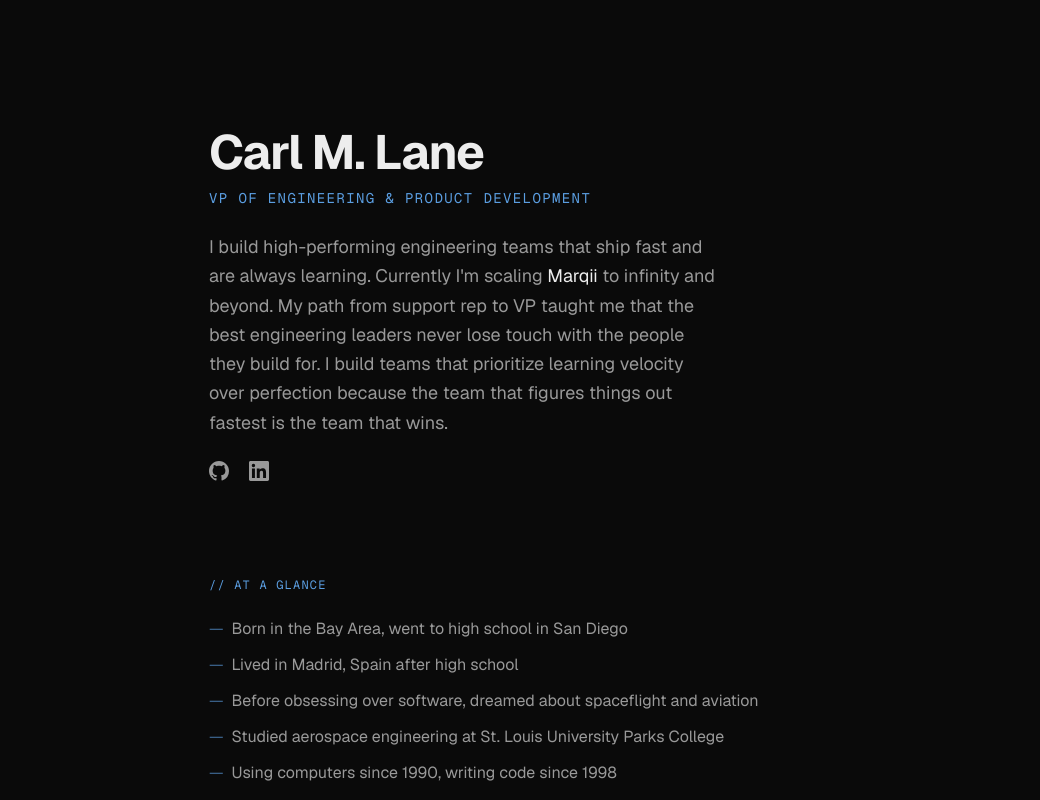
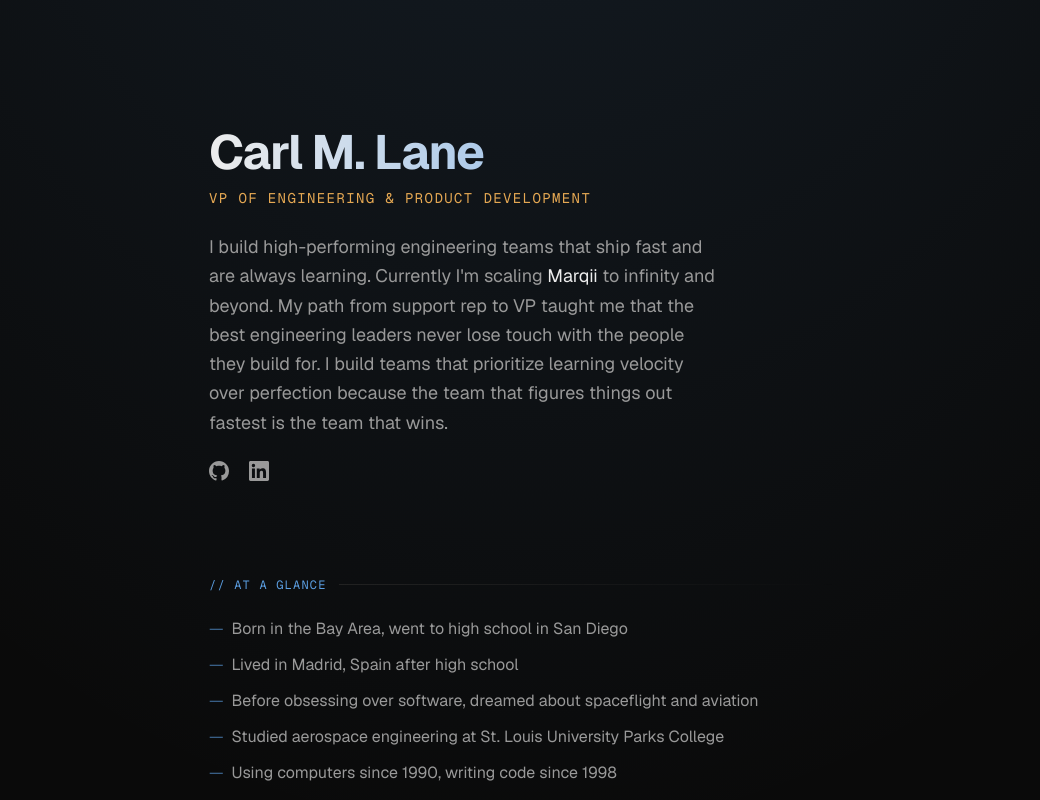
Before and after one commit to carlmlane/carlmlane.github.io, a Next.js app: page / in a window 1280 px wide. Shown: the top 800 px of the page, without its empty margins (119-1159 px from the left). Built offline with nearby package versions, Linux system fonts and the light colour scheme.

Commit message:
feat: ui improvements

```diff
--- a/src/app/globals.css
+++ b/src/app/globals.css
@@ -5,10 +5,16 @@
   --foreground: #ededed;
   --accent: #5b9ee1;
   --accent-hover: #7bb3ea;
+  --accent-warm: #e5a853;
+  --accent-warm-hover: #edb96a;
+  --accent-tertiary: #7c6fe0;
+  --accent-glow: rgba(91, 158, 225, 0.15);
+  --accent-warm-glow: rgba(229, 168, 83, 0.15);
   --muted: #999999;
   --subtle: #1a1a1a;
   --border: #222222;
   --surface: #111111;
+  --surface-elevated: #151515;
 }
 
 @theme inline {
@@ -16,16 +22,25 @@
   --color-foreground: var(--foreground);
   --color-accent: var(--accent);
   --color-accent-hover: var(--accent-hover);
+  --color-accent-warm: var(--accent-warm);
+  --color-accent-warm-hover: var(--accent-warm-hover);
+  --color-accent-tertiary: var(--accent-tertiary);
+  --color-accent-glow: var(--accent-glow);
+  --color-accent-warm-glow: var(--accent-warm-glow);
   --color-muted: var(--muted);
   --color-subtle: var(--subtle);
   --color-border: var(--border);
   --color-surface: var(--surface);
+  --color-surface-elevated: var(--surface-elevated);
   --font-sans: var(--font-geist-sans);
   --font-mono: var(--font-geist-mono);
 }
 
 body {
   background: var(--background);
+  background-image:
+    radial-gradient(ellipse 80% 50% at 50% -20%, rgba(91, 158, 225, 0.15), transparent),
+    radial-gradient(ellipse 60% 40% at 80% 100%, rgba(229, 168, 83, 0.08), transparent);
   color: var(--foreground);
   font-family: var(--font-geist-sans), system-ui, sans-serif;
 }
--- a/src/app/page.tsx
+++ b/src/app/page.tsx
@@ -16,7 +16,9 @@ const Home = () => (
       <Inspirations />
       <Writing />
       <Personal />
-      <footer className="pt-8 font-mono text-xs text-muted/50">&copy; {new Date().getFullYear()} Carl M. Lane</footer>
+      <footer className="border-t border-border pt-8 font-mono text-xs text-muted/50">
+        &copy; {new Date().getFullYear()} Carl M. Lane
+      </footer>
     </main>
   </div>
 );
--- a/src/components/beliefs.tsx
+++ b/src/components/beliefs.tsx
@@ -9,7 +9,7 @@ const beliefs: readonly { id: string; content: string }[] = [
 
 const Beliefs = () => (
   <AnimatedSection label="// philosophy">
-    <blockquote className="border-l-2 border-accent pl-4 text-lg leading-relaxed text-foreground/90 italic">
+    <blockquote className="border-l-2 border-accent-warm rounded-r-lg bg-surface-elevated/50 py-4 pl-4 pr-6 text-lg leading-relaxed text-foreground/90 italic">
       Build customer obsessed teams that own outcomes, not tickets. Hire for curiosity, invest in growth, and create the
       conditions where people are inspired to do their best work.
     </blockquote>
--- a/src/components/bio-facts.tsx
+++ b/src/components/bio-facts.tsx
@@ -1,7 +1,8 @@
 import type { ReactNode } from 'react';
 import { AnimatedSection } from './section';
 
-const linkClass = 'text-accent underline underline-offset-2 hover:text-accent/80 transition-colors';
+const linkClass =
+  'text-accent underline underline-offset-2 hover:text-accent-hover hover:drop-shadow-[0_0_6px_var(--accent-glow)] transition-all duration-300';
 
 const facts: readonly { id: string; content: ReactNode }[] = [
   { id: 'bay-area', content: 'Born in the Bay Area, went to high school in San Diego' },
--- a/src/components/hero.tsx
+++ b/src/components/hero.tsx
@@ -3,8 +3,12 @@ import SocialLinks from './social-links';
 const Hero = () => (
   <section className="space-y-6">
     <div className="animate-fade-in space-y-3" style={{ animationDelay: '0ms' }}>
-      <h1 className="text-4xl font-bold tracking-tight sm:text-5xl">Carl M. Lane</h1>
-      <p className="font-mono text-sm tracking-widest text-accent uppercase">VP of Engineering & Product Development</p>
+      <h1 className="bg-gradient-to-r from-foreground to-accent bg-clip-text text-4xl font-bold tracking-tight text-transparent sm:text-5xl">
+        Carl M. Lane
+      </h1>
+      <p className="font-mono text-sm tracking-widest text-accent-warm uppercase">
+        VP of Engineering & Product Development
+      </p>
     </div>
     <div className="animate-fade-in space-y-6" style={{ animationDelay: '200ms', opacity: 0 }}>
       <p className="max-w-lg text-lg leading-relaxed text-muted">
@@ -14,7 +18,7 @@ const Hero = () => (
           target="_blank"
           rel="noopener noreferrer"
           title="Marqii"
-          className="text-foreground transition-colors duration-200 hover:text-accent"
+          className="text-foreground transition-all duration-300 hover:text-accent hover:drop-shadow-[0_0_8px_var(--accent-glow)]"
         >
           Marqii
         </a>{' '}
--- a/src/components/inspirations.tsx
+++ b/src/components/inspirations.tsx
@@ -1,6 +1,7 @@
 import { AnimatedSection } from './section';
 
-const linkClass = 'text-accent underline underline-offset-2 hover:text-accent/80 transition-colors';
+const linkClass =
+  'text-accent underline underline-offset-2 hover:text-accent-hover hover:drop-shadow-[0_0_6px_var(--accent-glow)] transition-all duration-300';
 
 const inspirations: readonly { id: string; name: string; url: string; reason: string }[] = [
   {
--- a/src/components/section.tsx
+++ b/src/components/section.tsx
@@ -9,7 +9,12 @@ type SectionProps = {
 
 const Section = ({ label, children, className = '' }: SectionProps) => (
   <section className={`space-y-6 ${className}`}>
-    {label && <h2 className="font-mono text-xs tracking-widest text-accent uppercase">{label}</h2>}
+    {label && (
+      <div className="flex items-center gap-3">
+        <h2 className="font-mono text-xs tracking-widest text-accent uppercase">{label}</h2>
+        <div className="h-px flex-1 bg-gradient-to-r from-border to-transparent" />
+      </div>
+    )}
     {children}
   </section>
 );
--- a/src/components/social-links.tsx
+++ b/src/components/social-links.tsx
@@ -31,7 +31,7 @@ const SocialLinks = () => (
         rel={link.href.startsWith('mailto') ? undefined : 'me noopener noreferrer'}
         title={link.label}
         aria-label={link.label}
-        className="text-muted transition-all duration-200 hover:text-accent"
+        className="text-muted transition-all duration-300 hover:text-accent hover:drop-shadow-[0_0_8px_var(--accent-glow)]"
       >
         {link.icon}
       </a>
```
